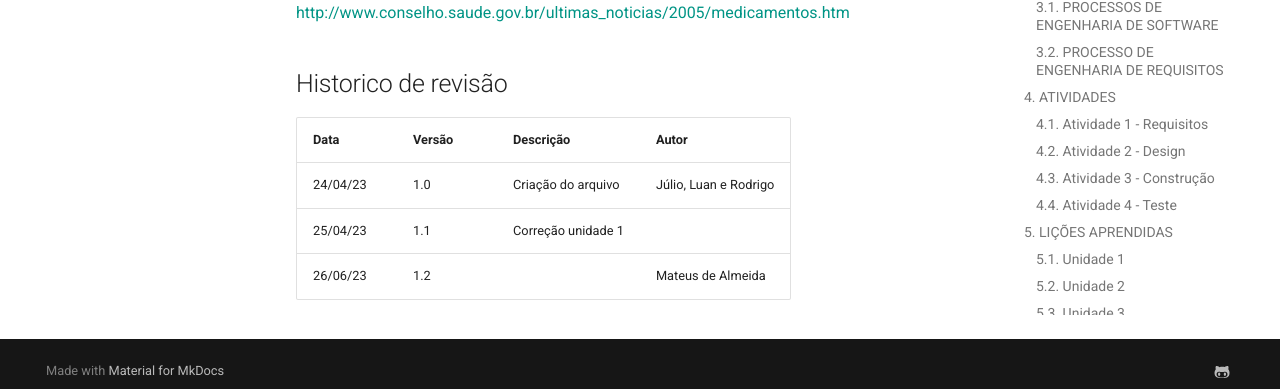
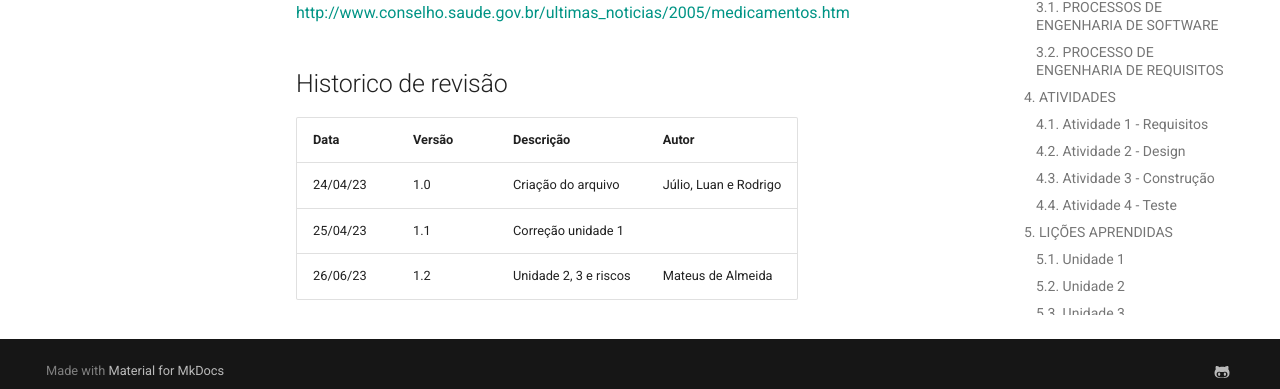
Before and after one commit to mdsreq-fga-unb/2023.1-Remediario, an MkDocs documentation site: the page built from docs/entregas/unidade1/VisaoProdutoProjeto.md, in a window 1280 px wide and 900 px high, scrolled down 8368 px. Shown: the part 497-886 px from the top of the window. Built offline with MkDocs 1.6.1 and Material for MkDocs 9.7.7, drawn with Linux system fonts in a browser that asks for light colours; comment, search, counter and statistics services are not loaded.

```diff
--- a/docs/entregas/unidade1/VisaoProdutoProjeto.md
+++ b/docs/entregas/unidade1/VisaoProdutoProjeto.md
@@ -200,8 +200,8 @@ Uso de medicamentos de forma incorreta: <a href="http://www.conselho.saude.gov.b
 
 ## Historico de revisão
 
-| Data     | Versão | Descrição          | Autor                 |
-| -------- | ------ | ------------------ | --------------------- |
-| 24/04/23 | 1.0    | Criação do arquivo | Júlio, Luan e Rodrigo |
-| 25/04/23 | 1.1    | Correção unidade 1 |                       |
-| 26/06/23 | 1.2    |                    | Mateus de Almeida     |
+| Data     | Versão | Descrição             | Autor                 |
+| -------- | ------ | --------------------- | --------------------- |
+| 24/04/23 | 1.0    | Criação do arquivo    | Júlio, Luan e Rodrigo |
+| 25/04/23 | 1.1    | Correção unidade 1    |                       |
+| 26/06/23 | 1.2    | Unidade 2, 3 e riscos | Mateus de Almeida     |
```
